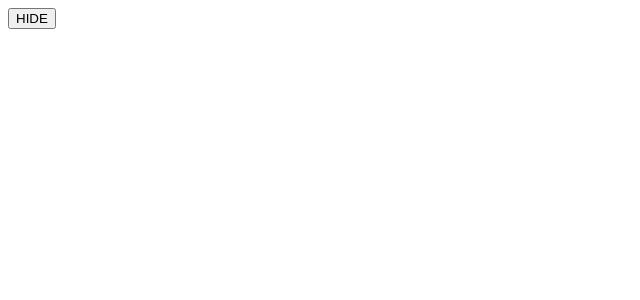
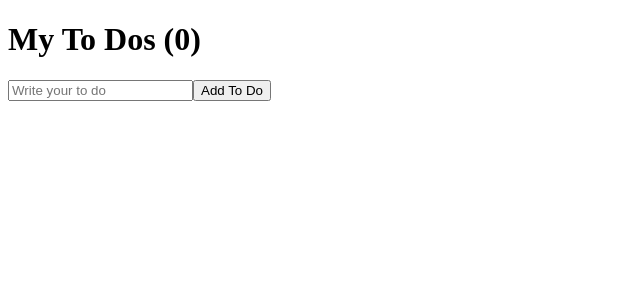
Before and after one commit to EZurno/reactStudy, a React (Create React App) app in the folder movie-project/: page / in a window 1280 px wide. Shown: the top 300 px of the page, without its empty margins (0-640 px from the left). Built offline with nearby package versions, Linux system fonts and the light colour scheme.

Commit message:
[toDo, ...currentArray]
1.  setToDos((currentArray) => [toDo, ...currentArray]);
    //toDos Array 를 current Array 값을 지속적으로
    // toDo + ...로 현재 Array 와 합쳐줌 (Array)

2. html에 JSX 식으로 값을 불러올려면 {value} 로 가져옴

```diff
--- /dev/null
+++ b/movie-project/src/ToDoList.js
@@ -0,0 +1,38 @@
+import { useState } from "react";
+function ToDoList() {
+  const [toDo, setToDo] = useState("");
+  const [toDos, setToDos] = useState([]);
+  // default 로 toDo를 담는 기본 array
+
+  function onChange(event) {
+    setToDo(event.target.value);
+  }
+
+  function onSubmit(event) {
+    event.preventDefault();
+    if (toDo === "") {
+      return;
+    }
+    setToDo("");
+    setToDos((currentArray) => [toDo, ...currentArray]);
+    //toDos Array 를 currnet Array 값을 지속적으로
+    // toDo + ...로 현재 currentdhk 와 합쳐줌 (Array)
+  }
+
+  return (
+    <div>
+      <h1> My To Dos ({toDos.length})</h1>
+      <form onSubmit={onSubmit}>
+        <input
+          onChange={onChange}
+          value={toDo}
+          type="text"
+          placeholder="Write your to do"
+        ></input>
+        <button>Add To Do</button>
+      </form>
+    </div>
+  );
+}
+
+export default ToDoList;
--- a/movie-project/src/index.js
+++ b/movie-project/src/index.js
@@ -1,10 +1,10 @@
 import React from "react";
 import ReactDOM from "react-dom/client";
-import CleanUp from "./CleanUp";
+import ToDoList from "./ToDoList";
 
 const root = ReactDOM.createRoot(document.getElementById("root"));
 root.render(
   // <React.StrictMode>
-  <CleanUp />
+  <ToDoList />
   // </React.StrictMode> UseEffect 속 함수가 두번 실행되므로 주석 처리
 );
```
